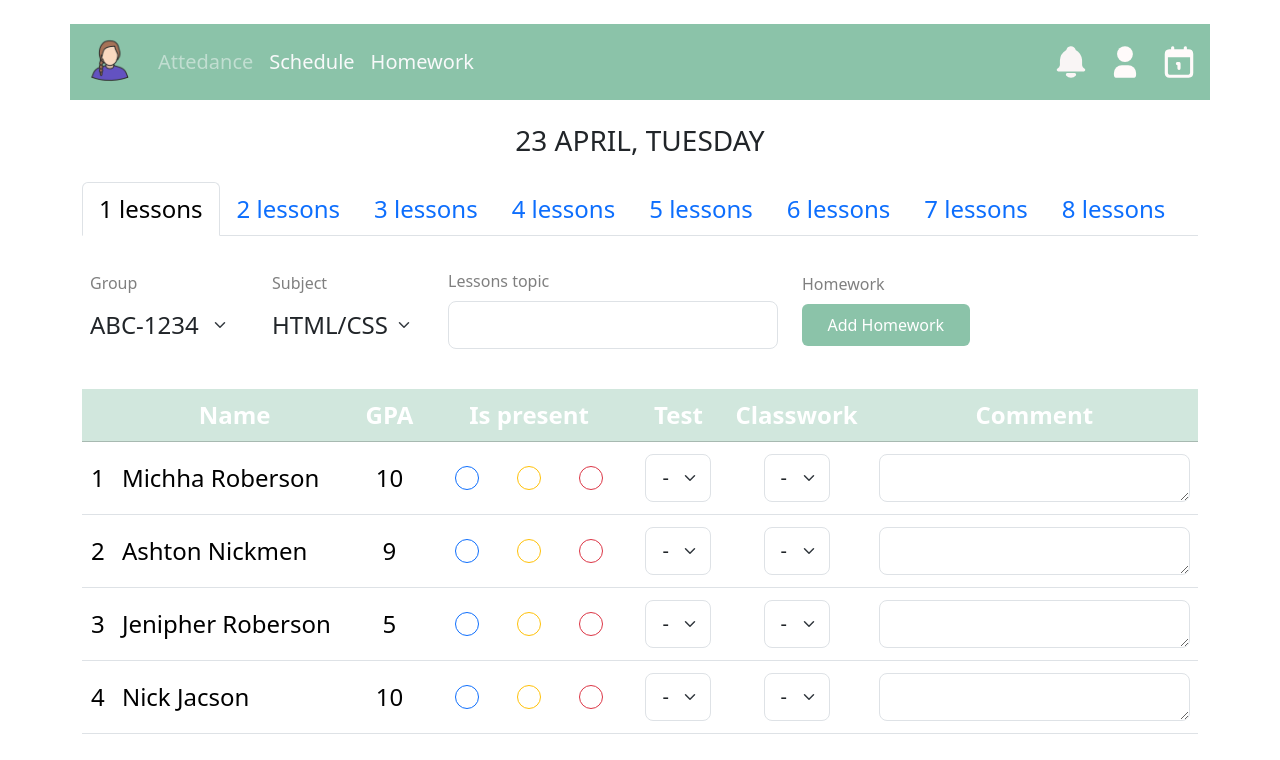
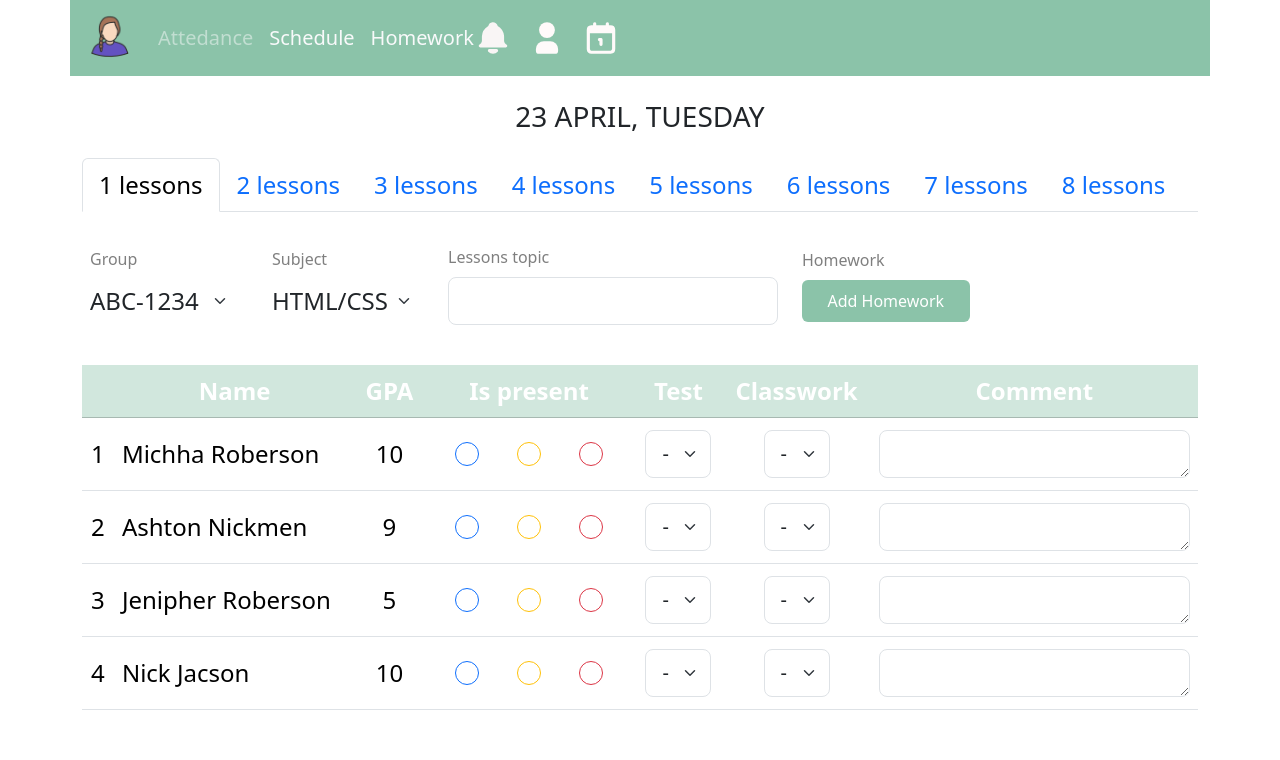
Before and after one commit to irinakalietnik/DZ-bootsrap, a website: page index.html in a window 1280 px wide. Drawn offline with nearby package versions, Linux system fonts and the light colour scheme.

Commit message:
finish 2

```diff
--- a/index.html
+++ b/index.html
@@ -14,7 +14,7 @@
   </head>
   <body>
     <header
-      class="header bg-success text-white bg-opacity-50 py-2 fs-5 container d-flex align-items-center justify-content-between mt-4"
+      class="header bg-success text-white bg-opacity-50 py-2 fs-5 container d-flex align-items-center justify-content-betweengit"
     >
       <div class="d-flex align-items-center gap-3">
         <img src="./image/avatar_2.png" width="60" height="60" alt="" />
```
Also changed, not shown: DZ2.html (+1 -1 lines).
